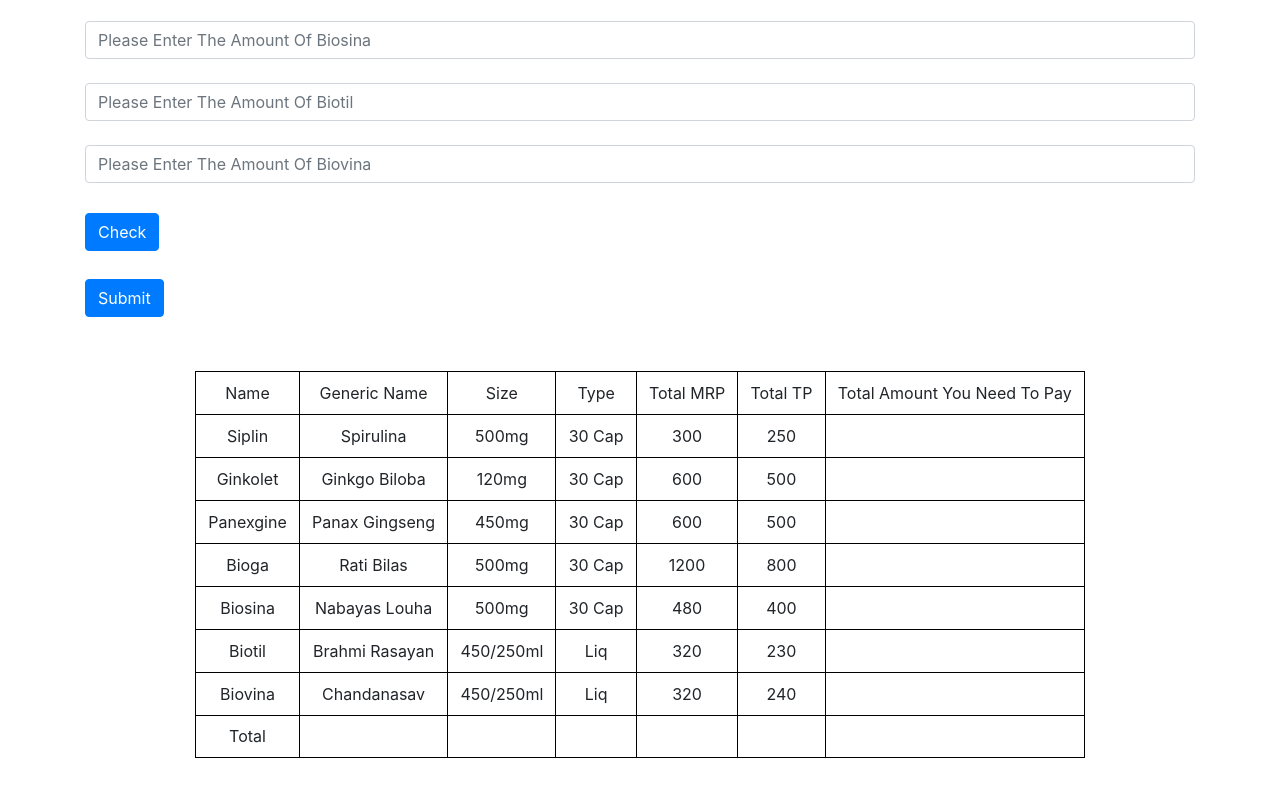
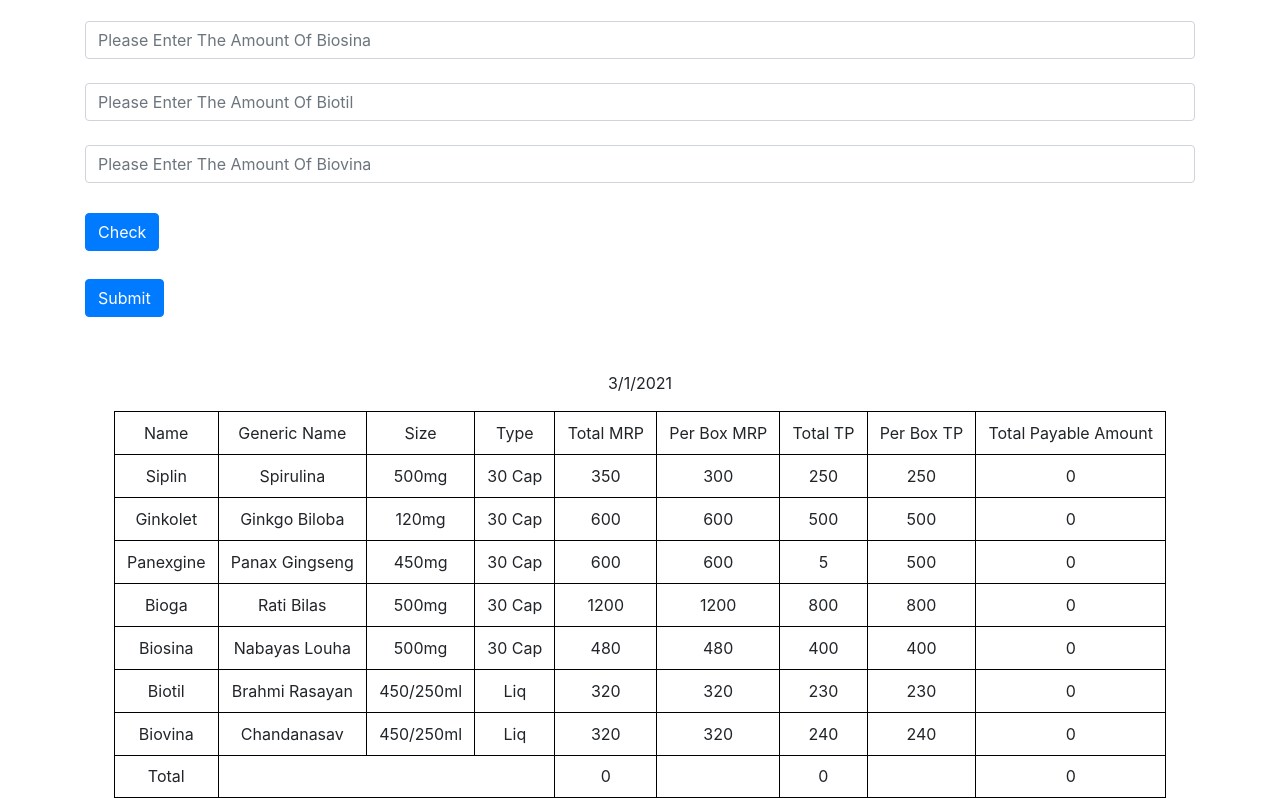
Before and after one commit to ProgrammerSnigdho/Place-Order, a plain HTML site: page index.html in a window 1280 px wide. Shown: the part 619-1417 px from the top of the page. Before the commit the page ends 1377 px from the top, so only its background shows below. Drawn offline with nearby package versions, Linux system fonts and the light colour scheme.

Commit message:
Add files via upload

```diff
--- a/index.html
+++ b/index.html
@@ -112,24 +112,32 @@
         <div class="container">
             <button id='check' class="btn btn-primary mt-3">Check</button>
         </div>
-    <table class='m-auto'>
+    <div class="text-center">
+        <p><span id="date"></span>/<span id="month"></span>/<span id="year"></span></p>
+    </div>
+    <table class="m-auto">
+        <tbody>
             <tr>
                 <td>Name</td>
                 <td>Generic Name</td>
                 <td>Size</td>
                 <td>Type</td>
                 <td>Total MRP</td>
+                <td>Per Box MRP</td>
                 <td>Total TP</td>
-            <td>Total Amount You Need To Pay</td>
+                <td>Per Box TP</td>
+                <td>Total Payable Amount</td>
             </tr>
             <tr>
                 <td>Siplin</td>
                 <td>Spirulina</td>
                 <td>500mg</td>
                 <td>30 Cap</td>
-            <td id="siplin-total-mrp">300</td>
+                <td id="siplin-total-mrp">350</td>
+                <td>300</td>
                 <td id="siplin-total-tp">250</td>
-            <td id="pay-siplin-total-tp"></td>
+                <td>250</td>
+                <td id="pay-siplin-total-tp">0</td>
             </tr>
             <tr>
                 <td>Ginkolet</td>
@@ -137,8 +145,10 @@
                 <td>120mg</td>
                 <td>30 Cap</td>
                 <td id="ginkolet-total-mrp">600</td>
+                <td>600</td>
                 <td id="ginkolet-total-tp">500</td>
-            <td id="pay-ginkolet-total-tp"></td>
+                <td>500</td>
+                <td id="pay-ginkolet-total-tp">0</td>
             </tr>
             <tr>
                 <td>Panexgine</td>
@@ -146,8 +156,10 @@
                 <td>450mg</td>
                 <td>30 Cap</td>
                 <td id="panexgine-total-mrp">600</td>
-            <td id="panexgine-total-tp">500</td>
-            <td id="pay-panexgine-total-tp"></td>
+                <td>600</td>
+                <td id="panexgine-total-tp">5</td>
+                <td>500</td>
+                <td id="pay-panexgine-total-tp">0</td>
             </tr>
             <tr>
                 <td>Bioga</td>
@@ -155,8 +167,10 @@
                 <td>500mg</td>
                 <td>30 Cap</td>
                 <td id="bioga-total-mrp">1200</td>
+                <td>1200</td>
                 <td id="bioga-total-tp">800</td>
-            <td id="pay-bioga-total-tp"></td>
+                <td>800</td>
+                <td id="pay-bioga-total-tp">0</td>
             </tr>
             <tr>
                 <td>Biosina</td>
@@ -164,8 +178,10 @@
                 <td>500mg</td>
                 <td>30 Cap</td>
                 <td id="biosina-total-mrp">480</td>
+                <td>480</td>
                 <td id="biosina-total-tp">400</td>
-            <td id="pay-biosina-total-tp"></td>
+                <td>400</td>
+                <td id="pay-biosina-total-tp">0</td>
             </tr>
             <tr>
                 <td>Biotil</td>
@@ -173,8 +189,10 @@
                 <td>450/250ml</td>
                 <td>Liq</td>
                 <td id="biotil-total-mrp">320</td>
+                <td>320</td>
                 <td id="biotil-total-tp">230</td>
-            <td id="pay-biotil-total-tp"></td>
+                <td>230</td>
+                <td id="pay-biotil-total-tp">0</td>
             </tr>
             <tr>
                 <td>Biovina</td>
@@ -182,18 +200,21 @@
                 <td>450/250ml</td>
                 <td>Liq</td>
                 <td id="biovina-total-mrp">320</td>
+                <td>320</td>
                 <td id="biovina-total-tp">240</td>
-            <td id="pay-biovina-total-tp"></td>
+                <td>240</td>
+                <td id="pay-biovina-total-tp">0</td>
             </tr>
             <tr>
                 <td>Total</td>
+                <td colspan="3"></td>
+                <td id="total-mrp">0</td>
                 <td></td>
+                <td id="total-tp">0</td>
                 <td></td>
-            <td></td>
-            <td id="total-mrp"></td>
-            <td id="total-tp"></td>
-            <td id="pay-total-tp"></td>
+                <td id="pay-total-tp">0</td>
             </tr>
+        </tbody>
     </table>
     <!-- Optional JavaScript; choose one of the two! -->
 
--- a/script.js
+++ b/script.js
@@ -42,3 +42,13 @@ function totalPay(totalTp, idToSet) {
     totalTp2 = 45 / 100 * totalTp2;
     document.getElementById(idToSet).innerHTML = totalTp2;
 }
+
+const a = new Date;
+date = a.getDate()
+month = a.getMonth()
+month += 1;
+year = a.getFullYear()
+
+document.getElementById('date').innerHTML = date
+document.getElementById('month').innerHTML = month
+document.getElementById('year').innerHTML = year
```
Also changed, not shown: style.css (line endings or trailing spaces), 1 other file. Lines whose indentation alone changed are shown as unchanged.
